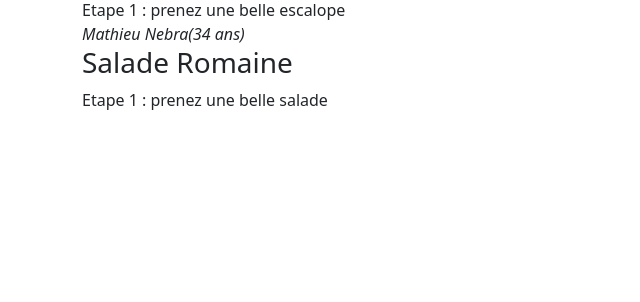
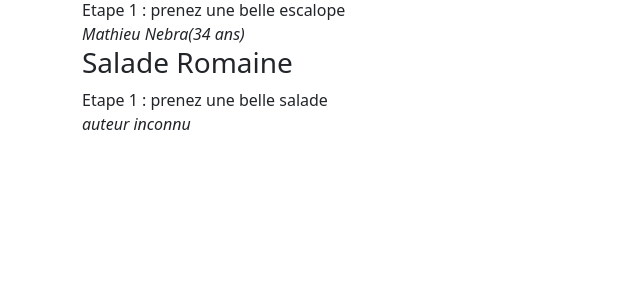
Before and after one commit to ASyhnes/OpenPhp, a PHP site: page /test1.php in a window 1280 px wide. Shown: the part 189-491 px from the top of the page, without its empty margins (0-640 px from the left). Run offline with PHP 8.4, Linux system fonts and the light colour scheme.

Commit message:
ending test

```diff
--- a/test1.php
+++ b/test1.php
@@ -52,7 +52,7 @@ function displayAuthor(string $authorEmail, array $users): string
                 return $user['full_name'] . '(' . $user['age'] . ' ans)';
             }
         }
-        return '';
+        return 'auteur inconnu';
     }
 function isValidRecipe(array $recipe): bool
     {
```
